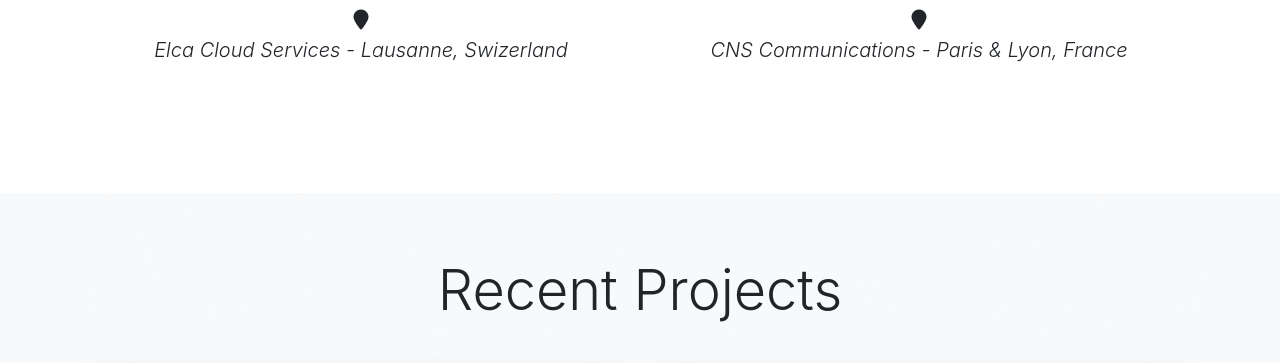
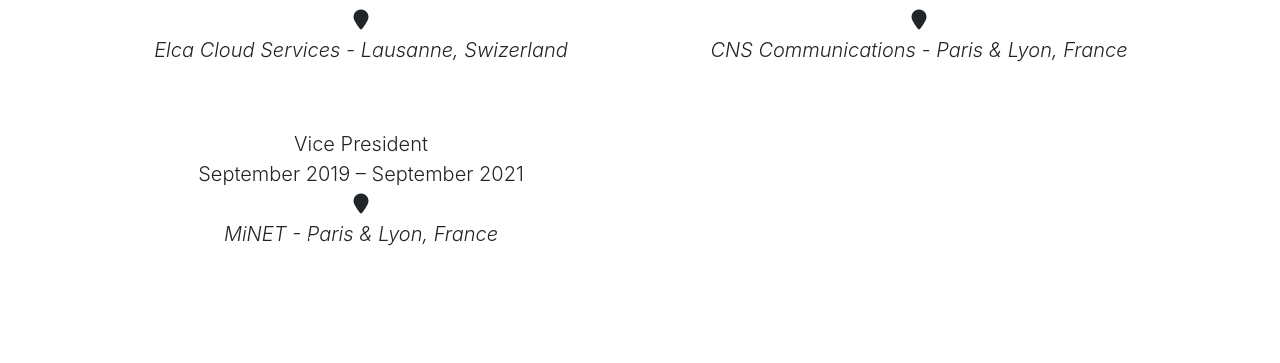
Before and after one commit to DzeCin/dzenan.github.io, a React (Create React App) app: page / in a window 1280 px wide. Shown: the part 2187-2550 px from the top of the page. Built offline with nearby package versions, Linux system fonts and the light colour scheme; no server answers.

Commit message:
add experience MiNET

```diff
--- a/src/editable-stuff/config.js
+++ b/src/editable-stuff/config.js
@@ -133,6 +133,11 @@
             country: 'CNS Communications - Paris & Lyon, France',
             date: 'October 2021 – October 2022',
         },
+        {
+            role: 'Vice President',
+            country: 'MiNET - Paris & Lyon, France',
+            date: 'September 2019 – September 2021',
+        },
     ]
 }
 
```
